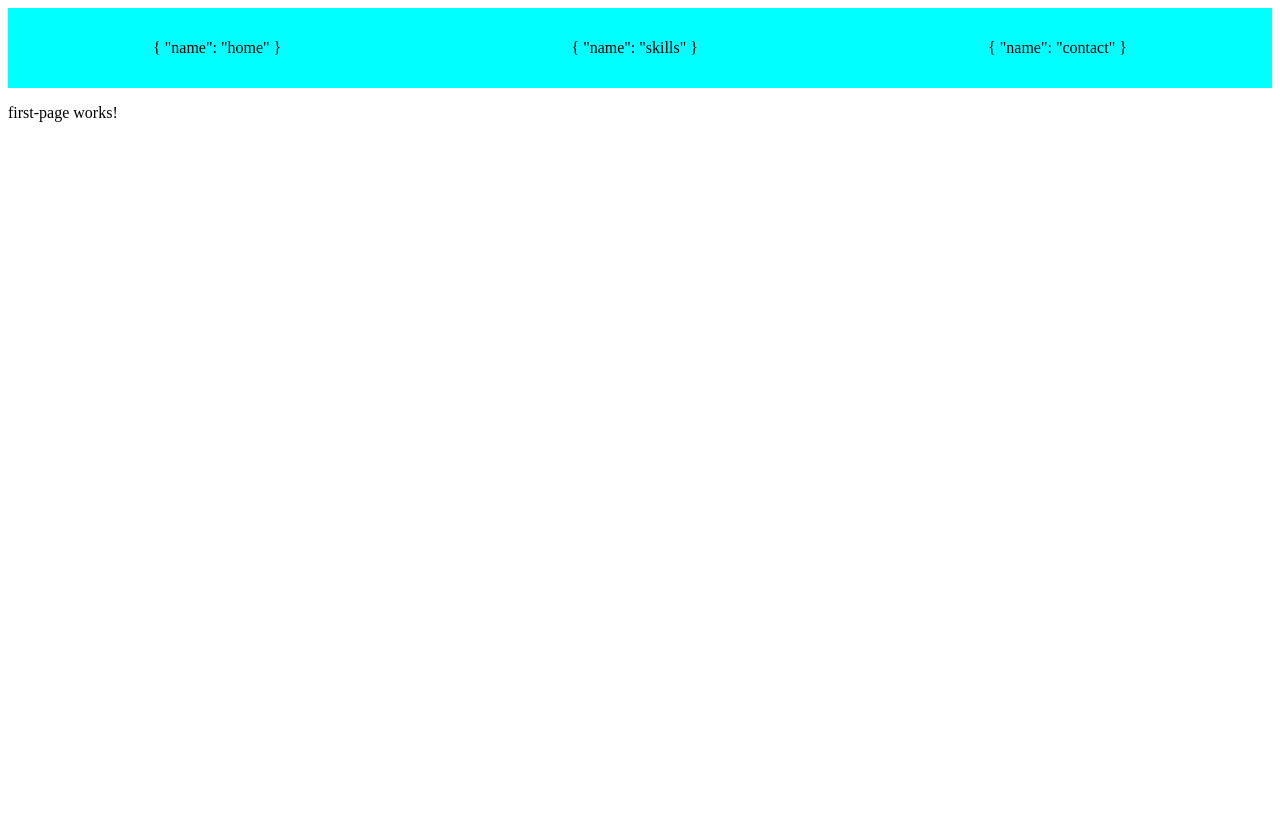
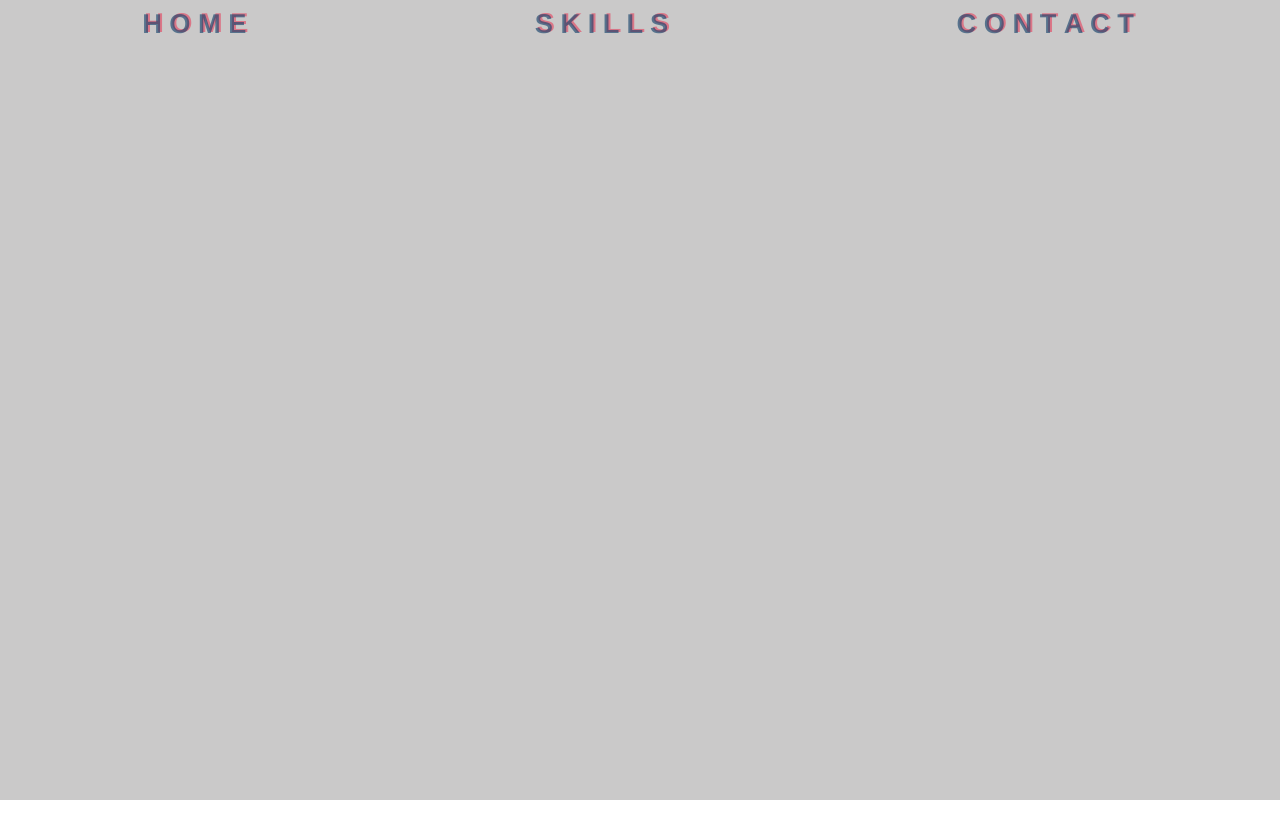
Before and after one commit to MichalCh132/MyWebsite, an Angular app: page / in a window 1280 px wide. Shown: the top 838 px of the page. Before the commit the page ends 800 px from the top, so only its background shows below. Built offline with nearby package versions, Linux system fonts and the light colour scheme.

Commit message:
dodanie przyciskow

```diff
--- a/src/app/app.component.less
+++ b/src/app/app.component.less
@@ -0,0 +1,5 @@
+.layout-app{
+  background-color: #cac9c9;
+  height:100%;
+  width:100%;
+}
--- a/src/app/components/first-page/first-page.component.html
+++ b/src/app/components/first-page/first-page.component.html
@@ -1 +1,2 @@
-<p>first-page works!</p>
+<div class='layout-first-page'>
+</div>
--- a/src/app/components/first-page/first-page.component.less
+++ b/src/app/components/first-page/first-page.component.less
@@ -3,10 +3,16 @@
   height:100%;
   display: grid;
   grid-template-areas:
-  "hi | . | image | ."
-  "hi | . | image | ."
-  "desc | desc | desc | button"
-  "desc | desc | desc | button"
-  "desc | desc | desc | ."
-  ". | . | . | .";
+  "hi . image ."
+  "hi . image ."
+  "desc desc desc button"
+  "desc desc desc button"
+  "desc desc desc ."
+  ". . . .";
+
+  .hi{
+    margin-top: 40px;
+    font-size: 30px ;
+    grid-area: hi;
+  }
 }
--- a/src/app/components/header/header.component.less
+++ b/src/app/components/header/header.component.less
@@ -1,9 +1,8 @@
 .layout-header{
-  height:80px;
+  height:45px;
   width:100%;
-  background-color: aqua;
   .menu{
-    height: 80px;
+    height: 45px;
     width: 100%;
     display: flex;
     flex-direction: row;
--- a/src/app/components/header/header.component.ts
+++ b/src/app/components/header/header.component.ts
@@ -8,7 +8,7 @@ import { Component, OnInit } from '@angular/core';
 })
 export class HeaderComponent implements OnInit {
 
-  buttons: TwoColorButtonModel[] = [{name: 'home'},{name: 'skills'},{name: 'contact'}]
+  buttons: TwoColorButtonModel[] = [{name: 'HOME', active: false},{name: 'SKILLS', active: false},{name: 'CONTACT', active: false}]
 
   constructor() {}
 
--- a/src/app/shared/componenets/two-color-button/two-color-button.component.html
+++ b/src/app/shared/componenets/two-color-button/two-color-button.component.html
@@ -1,3 +1,7 @@
-<div class='two-color-button-model-layout'>
-  {{params | json}}
+<div class='two-color-button-model-layout' >
+  <div (mouseenter)='setHover(true)' (mouseleave)='setHover(false)'>
+    <span class='char' [attr.character]='char' *ngFor='let char of chars' [ngClass]='{"char--active": colorSide == colorSides.left, "char--right": colorSide == colorSides.right, "char--hover": hover}'>
+      {{char}}
+    </span>
+  </div>
 </div>
--- a/src/app/shared/componenets/two-color-button/two-color-button.component.less
+++ b/src/app/shared/componenets/two-color-button/two-color-button.component.less
@@ -0,0 +1,37 @@
+.two-color-button-model-layout{
+  display: flex;
+  justify-content: center;
+  align-items: center;
+  transition: all 0.4s ease-out;
+  font-size: 1.7rem;
+  font-weight: 800;
+  font-family: Helvetica;
+  cursor: pointer;
+  color: rgba(236, 35, 69, 0.5);
+    .char{
+      transition: all 0.3s ease-out;
+      position: relative;
+      z-index: 1;
+      &::after{
+        content: attr(character);
+        position: absolute;
+        left:-2px;
+        bottom:-2px;
+        color: rgba(17, 62, 104, 0.623);
+        z-index: 2;
+      }
+      &--hover{
+        font-size: 2.3rem;
+      }
+    }
+}
+
+.pseudoChars{
+  content: attr(character);
+  position: absolute;
+  left:-4px;
+  bottom:-4px;
+  color: rgb(197, 150, 197);
+  transition: all 4s ease-out;
+  z-index: 1;
+}
--- a/src/app/shared/componenets/two-color-button/two-color-button.component.ts
+++ b/src/app/shared/componenets/two-color-button/two-color-button.component.ts
@@ -1,6 +1,10 @@
 import { TwoColorButtonModel } from './../../interfaces/two-color-button-model';
 import { Component, Input, OnInit } from '@angular/core';
 
+enum colorSide{
+  right,
+  left
+}
 @Component({
   selector: 'app-two-color-button',
   templateUrl: './two-color-button.component.html',
@@ -8,10 +12,23 @@ import { Component, Input, OnInit } from '@angular/core';
 })
 export class TwoColorButtonComponent implements OnInit {
 
+  readonly colorSides = colorSide;
   @Input('params') params: TwoColorButtonModel
+  chars: string[];
+  colorSide: colorSide = this.colorSides.left;
+  active: boolean;
+  hover: boolean;
   constructor() { }
 
   ngOnInit(): void {
+    this.chars = this.params.name.split('');
   }
 
+  setHover(hover: boolean){
+    this.hover = hover;
+  }
+
+  setActive(active: boolean){
+    this.active = active;
+  }
 }
--- a/src/app/shared/interfaces/two-color-button-model.ts
+++ b/src/app/shared/interfaces/two-color-button-model.ts
@@ -1,3 +1,4 @@
 export interface TwoColorButtonModel {
   name: string;
+  active: boolean;
 }
--- a/src/styles.less
+++ b/src/styles.less
@@ -1 +1,6 @@
-/* You can add global styles to this file, and also import other style files */
+body,html{
+  height: 100%;
+  width:100%;
+  margin: 0;
+  padding: 0;
+}
```
Also changed, not shown: .angulardoc.json (added).
